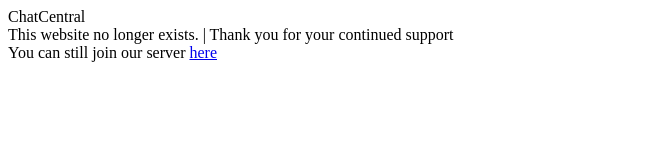
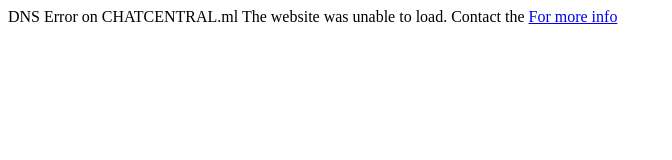
Before and after one commit to Mydoge/CH_DEL, a plain HTML site: page index.html in a window 1280 px wide. Shown: the whole page, without its empty margins (0-672 px from the left). Drawn offline with Linux system fonts and the light colour scheme.

Commit message:
Update index.html

```diff
--- a/index.html
+++ b/index.html
@@ -1,11 +1 @@
-
-<body>
-	<main>
-		<div class="intro">ChatCentral</div>
-		<div class="tagline">This website no longer exists. | Thank you for your continued support</div>
-		<div class="join">You can still join our server <a href="https://discord.gg/qWxChjD">here</a>
-
-	</div></main>
-
-
-</body></html>
+<a>DNS Error on CHATCENTRAL.ml The website was unable to load. Contact the <a href="mailto:darealboi2090yt@gmail.com">For more info</a></a>
```
